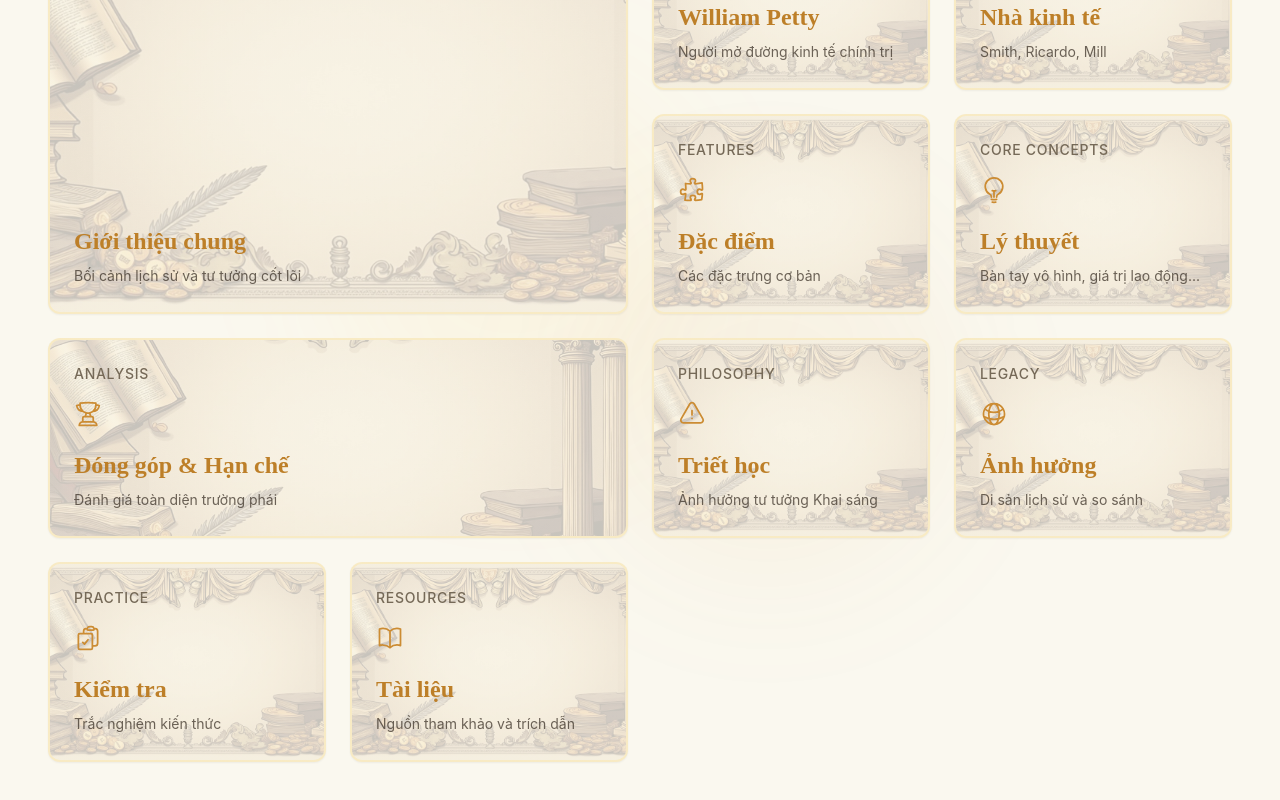
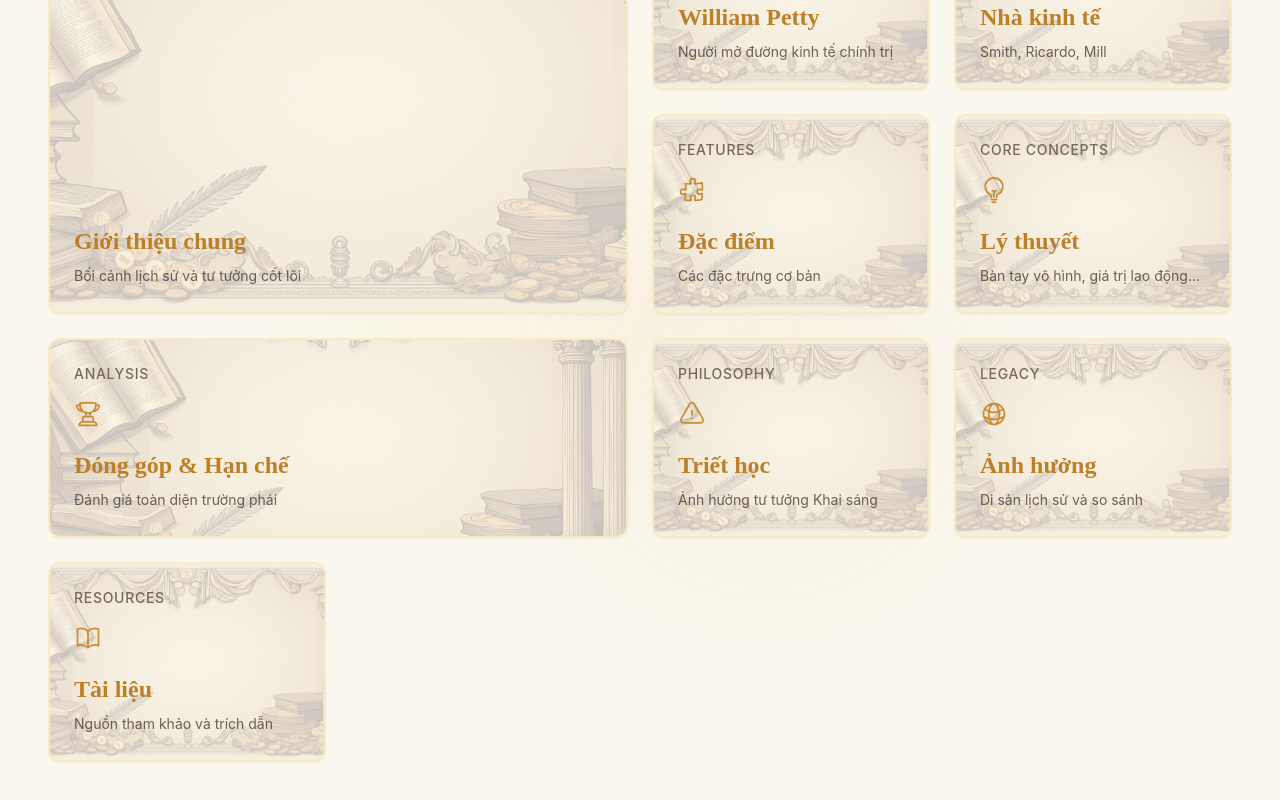
Before and after one commit to Quang510/classical-muse-vn, a React (Vite) app: page / in a window 1280 px wide. Shown: the part 990-1790 px from the top of the page. Built offline with nearby package versions, Linux system fonts and the light colour scheme; the HTML template or start-up script is replaced by a standard one.

Commit message:
Rearrange layout

```diff
--- a/src/components/HeroNavigation.tsx
+++ b/src/components/HeroNavigation.tsx
@@ -9,7 +9,6 @@ import {
   ExclamationTriangleIcon,
   SparklesIcon,
   GlobeAltIcon,
-  ClipboardDocumentCheckIcon,
   BookOpenIcon,
 } from "@heroicons/react/24/outline";
 
@@ -117,17 +116,6 @@ export const HeroNavigation = ({ onNavigate }: HeroNavigationProps) => {
             backgroundImage={classicalBg}
           />
 
-          {/* Quiz */}
-          <BentoCard
-            category="Practice"
-            title="Kiểm tra"
-            description="Trắc nghiệm kiến thức"
-            icon={<ClipboardDocumentCheckIcon className="w-7 h-7" />}
-            className="min-h-[200px]"
-            onClick={() => onNavigate('quiz')}
-            backgroundImage={classicalBg}
-          />
-
           {/* References */}
           <BentoCard
             category="Resources"
```
